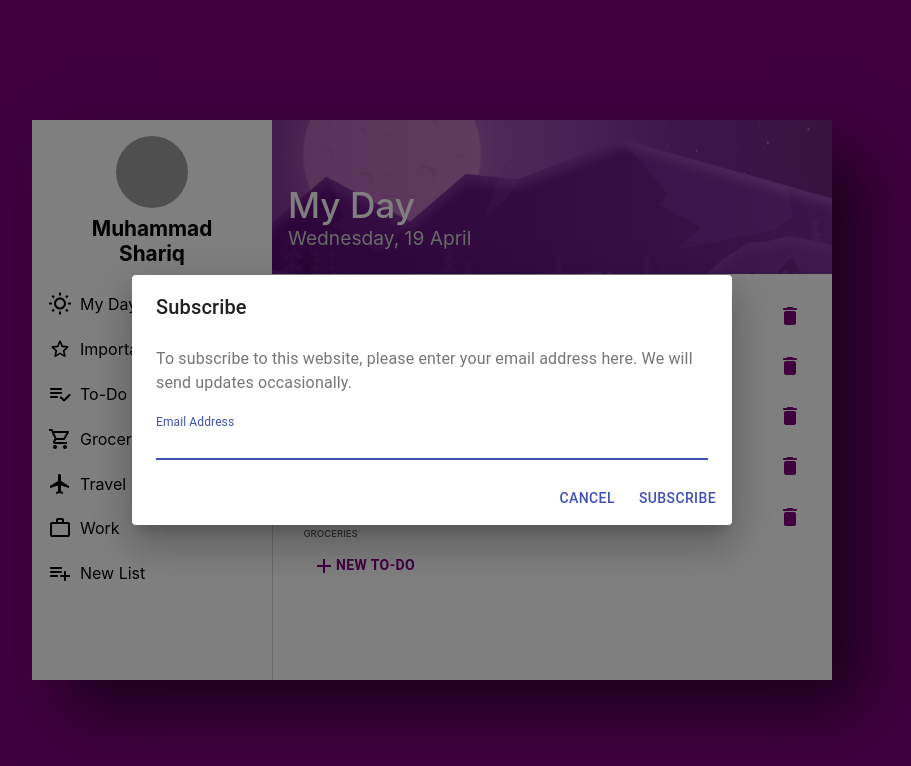
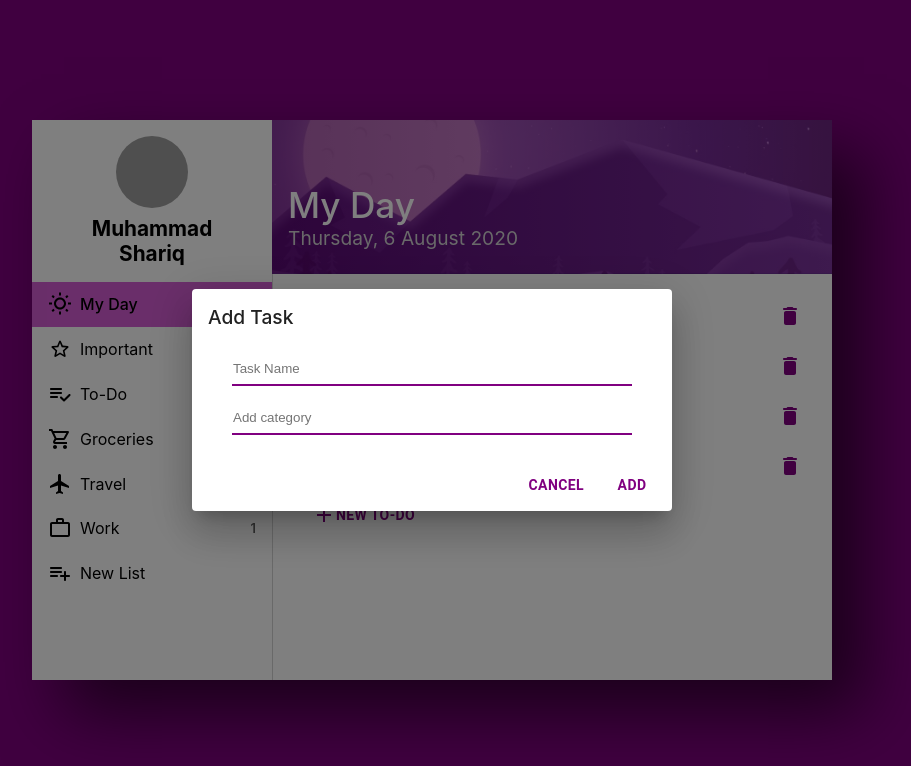
Before and after one commit to ShariqAteeq/React_todo-app, a React (Create React App) app: page / in a window 1280 px wide. Both pictures are taken after a click on the button "NEW TO-DO". Shown: the top 766 px of the page, without its empty margins (208-1119 px from the left). Built offline with nearby package versions, Linux system fonts and the light colour scheme; grey boxes are pictures that could not be loaded.

Commit message:
complete functionality

```diff
--- a/src/App.js
+++ b/src/App.js
@@ -2,17 +2,20 @@ import React from 'react';
 import Header from './components/Header';
 import Sidebar from './components/Sidebar';
 import Task from './components/Task';
+import {ContextProvider} from './Context/GLobalState';
 import './App.scss';
 
 function App() {
   return (
-    <div className="App">
+    <ContextProvider>
+        <div className="App">
         <Sidebar />
         <div className = "App__tasks">
             <Header />
             <Task />
         </div>
-    </div>
+      </div>
+    </ContextProvider>
   );
 }
 
--- /dev/null
+++ b/src/Context/GLobalState.js
@@ -0,0 +1,39 @@
+import React , {createContext, useReducer} from 'react';
+import TaskReducer from './TaskReducer';
+
+const initialState = {
+    Tasks : [
+        {id : 1, name : "buy book" , category : "travel"},
+        {id : 2, name : "buy headphone" , category : "travel"},
+        {id : 3, name : "pasta" , category : "groceries"},
+        {id : 4, name : "design logo" , category : "work"}
+    ]
+}
+
+export const GlobalContext = createContext(initialState);
+
+export const ContextProvider = ({children}) => {
+    const [state , dispatch] = useReducer(TaskReducer , initialState);
+
+    function addTask(task) {
+        dispatch({
+            type: "Add__task",
+            payload : task
+        });
+    }
+    function delTask(id) {
+        dispatch({
+            type: "Del__task",
+            payload : id
+        });
+    }
+
+    return <GlobalContext.Provider value = {{
+        Tasks : state.Tasks,
+        addTask,
+        delTask
+
+    }}>
+            {children}
+    </GlobalContext.Provider>
+}
--- /dev/null
+++ b/src/Context/TaskReducer.js
@@ -0,0 +1,16 @@
+export default(state , action ) => {
+    switch(action.type) {
+        case "Add__task":
+            return {
+                ...state,
+                Tasks : [action.payload , ...state.Tasks]
+            }
+        case "Del__task":
+            return {
+                ...state,
+                Tasks : state.Tasks.filter(task => task.id !== action.payload)
+            }
+        default:
+            return state;
+    }
+}
--- a/src/components/AddTask.js
+++ b/src/components/AddTask.js
@@ -1,22 +1,34 @@
-import React , {useState} from 'react';
+import React , {useState , useContext} from 'react';
 import Button from '@material-ui/core/Button';
-import TextField from '@material-ui/core/TextField';
 import Dialog from '@material-ui/core/Dialog';
 import DialogActions from '@material-ui/core/DialogActions';
 import DialogContent from '@material-ui/core/DialogContent';
-import DialogContentText from '@material-ui/core/DialogContentText';
-import DialogTitle from '@material-ui/core/DialogTitle';
 import AddIcon from '@material-ui/icons/Add';
+import {GlobalContext} from '../Context/GLobalState';
 
 const AddTask = () => {
 
     const [open, setOpen] = useState(false);
+    const [task , setTask] = useState("");
+    const [category, setCategory] = useState("");
+
+    const {addTask} = useContext(GlobalContext);
 
     const handleClickOpen = () => {
             setOpen(true);
         };
 
-    const handleClose = () => {
+    const handleClose = (e) => {
+          e.preventDefault();
+
+
+            const newTask = {
+                id: Math.floor(Math.random() * 10000),
+                name: task,
+                category
+            }
+
+            addTask(newTask);
             setOpen(false);
        };
 
@@ -25,28 +37,26 @@ const AddTask = () => {
       <Button variant="outlined" color="primary" onClick={handleClickOpen} className = "addTask__btn">
         <AddIcon />  NEW TO-DO
       </Button>
-      <Dialog open={open} onClose={handleClose} aria-labelledby="form-dialog-title">
-        <DialogTitle id="form-dialog-title">Subscribe</DialogTitle>
+      <Dialog open={open} onClose={handleClose} aria-labelledby="form-dialog-title" className = "addTask">
+        <h3 className = "addTask__title">Add Task</h3>
         <DialogContent>
-          <DialogContentText>
-            To subscribe to this website, please enter your email address here. We will send updates
-            occasionally.
-          </DialogContentText>
-          <TextField
-            autoFocus
-            margin="dense"
-            id="name"
-            label="Email Address"
-            type="email"
-            fullWidth
-          />
+          <div className = "addTask__inputgrp">
+          <input type = "text" placeholder = "Task Name "
+                className = "addTask__input" value = {task}
+                onChange = {(e) => setTask(e.target.value)}
+                />
+            <input type = "text" placeholder = "Add category"
+                  className = "addTask__input" value = {category}
+                  onChange = {(e) => setCategory(e.target.value)}
+                  />
+            </div>
         </DialogContent>
         <DialogActions>
-          <Button onClick={handleClose} color="primary">
+          <Button onClick={handleClose} className = "addTask__btn">
             Cancel
           </Button>
-          <Button onClick={handleClose} color="primary">
-            Subscribe
+          <Button onClick={handleClose} className = "addTask__btn">
+            Add
           </Button>
         </DialogActions>
       </Dialog>
--- a/src/components/Header.js
+++ b/src/components/Header.js
@@ -1,10 +1,23 @@
 import React from 'react';
 
 function Header() {
+
+    let newDate = new Date()
+    let date = newDate.getDate();
+    let month = newDate.getMonth();
+    let day = newDate.getDay();
+    let year = newDate.getFullYear();
+
+    const monthNames = ["January", "February", "March", "April", "May", "June",
+    "July", "August", "September", "October", "November", "December" ];
+
+    var days = ['Sunday', 'Monday', 'Tuesday', 'Wednesday', 'Thursday', 'Friday', 'Saturday'];
+
+
     return (
         <div className = "header">
             <h3 className = "header__day">My Day</h3>
-            <p className = "header__date">Wednesday, 19 April</p>
+            <p className = "header__date">{days[day]}, {date} {monthNames[month]} {year}</p>
         </div>
     )
 }
--- a/src/components/Sidebar.js
+++ b/src/components/Sidebar.js
@@ -1,4 +1,6 @@
-import React from 'react';
+import React , {useContext} from 'react';
+import {GlobalContext} from '../Context/GLobalState';
+
 import Avatar from '@material-ui/core/Avatar';
 import SidebarRow from './SidebarRow';
 import WbSunnyOutlinedIcon from '@material-ui/icons/WbSunnyOutlined';
@@ -10,17 +12,34 @@ import WorkOutlineOutlinedIcon from '@material-ui/icons/WorkOutlineOutlined';
 import PlaylistAddRoundedIcon from '@material-ui/icons/PlaylistAddRounded';
 
 function Sidebar() {
+
+    const {Tasks} = useContext(GlobalContext);
+
+    let TravelCount = 0 , WorkCount = 0 , GroCount = 0;
+
+    Tasks.map(task => {
+        if(task.category === "work") {
+            WorkCount++;
+        }
+        else if(task.category === "travel") {
+            TravelCount++;
+        }
+        else if(task.category === "groceries") {
+            GroCount++;
+        }
+    })
+
     return (
         <div className = "sidebar">
             <Avatar alt="Shariq" className = "sidebar__avatar"
             src="https://avatars0.githubusercontent.com/u/60320877?s=460&u=906796c37643e73a4b30f69f0cbef62c2d45189e&v=4" />
             <h4 className = "sidebar__username">Muhammad Shariq</h4>
-            <SidebarRow title ="My Day" Icon = {WbSunnyOutlinedIcon}/>
+            <SidebarRow title ="My Day" Icon = {WbSunnyOutlinedIcon} selected/>
             <SidebarRow title ="Important" Icon = {StarBorderRoundedIcon}/>
             <SidebarRow title ="To-Do" Icon = {PlaylistAddCheckRoundedIcon}/>
-            <SidebarRow title ="Groceries" Icon = {LocalGroceryStoreOutlinedIcon}/>
-            <SidebarRow title ="Travel" Icon = {FlightIcon}/>
-            <SidebarRow title ="Work" Icon = {WorkOutlineOutlinedIcon}/>
+            <SidebarRow title ="Groceries" Icon = {LocalGroceryStoreOutlinedIcon} no = {GroCount}/>
+            <SidebarRow title ="Travel" Icon = {FlightIcon} no = {TravelCount}/>
+            <SidebarRow title ="Work" Icon = {WorkOutlineOutlinedIcon} no = {WorkCount}/>
             <SidebarRow title ="New List" Icon = {PlaylistAddRoundedIcon}/>
         </div>
     )
--- a/src/components/SidebarRow.js
+++ b/src/components/SidebarRow.js
@@ -1,10 +1,13 @@
 import React from 'react';
 
-function SidebarRow({ title , Icon }) {
+function SidebarRow({ title , Icon , selected , no }) {
     return (
-        <div className = "sidebarRow">
-            <Icon className = "sidebarRow__icon"/>
-            <p className = "sidebarRow__title">{title}</p>
+        <div className = {`sidebarRow ${selected && "selected"}`}>
+            <div className = "sidebarRow__left">
+                 <Icon className = "sidebarRow__icon"/>
+                 <p className = "sidebarRow__title">{title}</p>
+            </div>
+            <p className = "sidebarRow__no">{no}</p>
         </div>
     )
 }
--- a/src/components/Task.js
+++ b/src/components/Task.js
@@ -1,17 +1,38 @@
-import React, { useState } from 'react';
+import React, { useContext } from 'react';
 import AddTask from "./AddTask";
-import AddIcon from '@material-ui/icons/Add';
 import DeleteRoundedIcon from '@material-ui/icons/DeleteRounded';
-import Button from '@material-ui/core/Button';
+import {GlobalContext} from '../Context/GLobalState';
 
 function Task() {
 
-
+    const { Tasks , delTask } = useContext(GlobalContext);
 
     return (
         <div className = "task">
             <ul className = "task__list">
-                <li className = "task__item">
+                {Tasks.map(task => (
+                    <li className = "task__item" key = {task.id}>
+                    <div className = "task__item-todo">
+                    <h3 className = "task__item-heading">{task.name}</h3>
+                    <p className = "task__item-type">{task.category}</p>
+                        </div>
+                        <div className="task__item-delete">
+                            <DeleteRoundedIcon onClick = {() => delTask(task.id)}/>
+                        </div>
+                    </li>
+                ))}
+            </ul>
+            {/* <Button variant="outlined" color="primary" onClick={handleClickOpen} className = "addTask__btn">
+                 <AddIcon />  NEW TO-DO
+            </Button> */}
+            <AddTask />
+        </div>
+    )
+}
+
+export default Task;
+
+    /* <li className = "task__item">
                 <div className = "task__item-todo">
                         <h3 className = "task__item-heading">Renew Passport</h3>
                         <p className = "task__item-type">Europe Trip</p>
@@ -55,14 +76,4 @@ function Task() {
                     <div className="task__item-delete">
                         <DeleteRoundedIcon />
                     </div>
-                </li>
-            </ul>
-            {/* <Button variant="outlined" color="primary" onClick={handleClickOpen} className = "addTask__btn">
-                 <AddIcon />  NEW TO-DO
-            </Button> */}
-            <AddTask />
-        </div>
-    )
-}
-
-export default Task
+                </li> */
--- a/src/styles/_AddTask.scss
+++ b/src/styles/_AddTask.scss
@@ -1,8 +1,32 @@
 .addTask {
-
     &__btn {
         color: purple !important;
         border: none !important;
         font-weight: 700 !important;
     }
+
+    &__title {
+        padding: 1rem 1rem 0 1rem;
+        font-size: 1.2rem;
+        font-weight: 500;
+    }
+
+    &__input {
+        border: none;
+        border-bottom: 2px solid purple;
+        padding: .5rem 1px;
+        display: block;
+        width: 25rem;
+
+        &:not(:last-child) {
+            margin-bottom: 1rem;
+        }
+
+        &:focus {
+            outline: none;
+        }
+    }
+    &__inputgrp {
+        padding: 1rem;
+    }
 }
--- a/src/styles/_Task.scss
+++ b/src/styles/_Task.scss
@@ -28,6 +28,7 @@
             font-weight: 500;
             padding: .2rem 0;
             color: #606060;
+            letter-spacing: 1px;
         }
 
         &-delete {
--- a/src/styles/_sidebarRow.scss
+++ b/src/styles/_sidebarRow.scss
@@ -4,6 +4,24 @@
     align-items: center;
     padding: .65rem 1rem;
     cursor: pointer;
+    justify-content: space-between;
+
+    &__left {
+        display: flex;
+        align-items: center;
+    }
+
+    &__no {
+        font-size: .8rem;
+        color: #606060;
+        font-weight: 600;
+    }
+
+    &.selected{
+        font-weight: 500 !important;
+        background-color: rgb(212, 93, 212);
+
+    }
 
     &:hover {
         font-weight: 500 !important;
```
